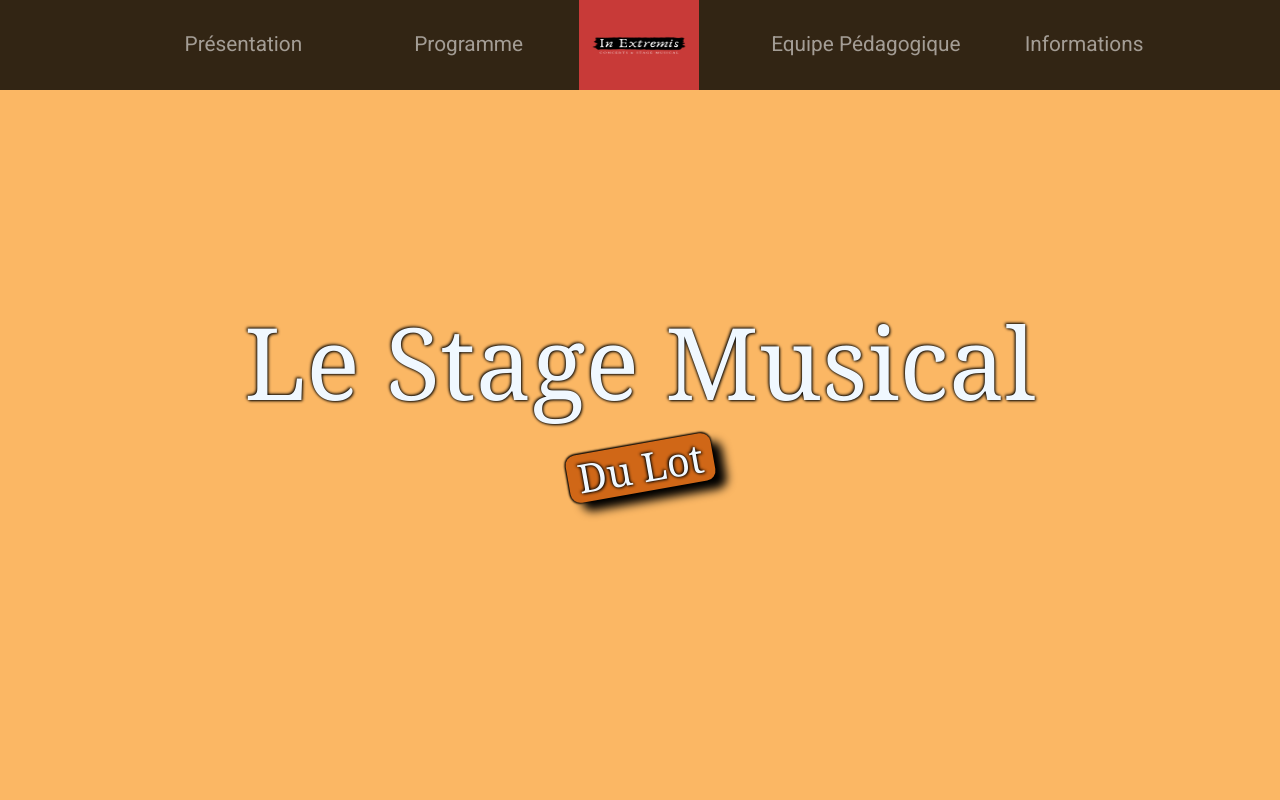
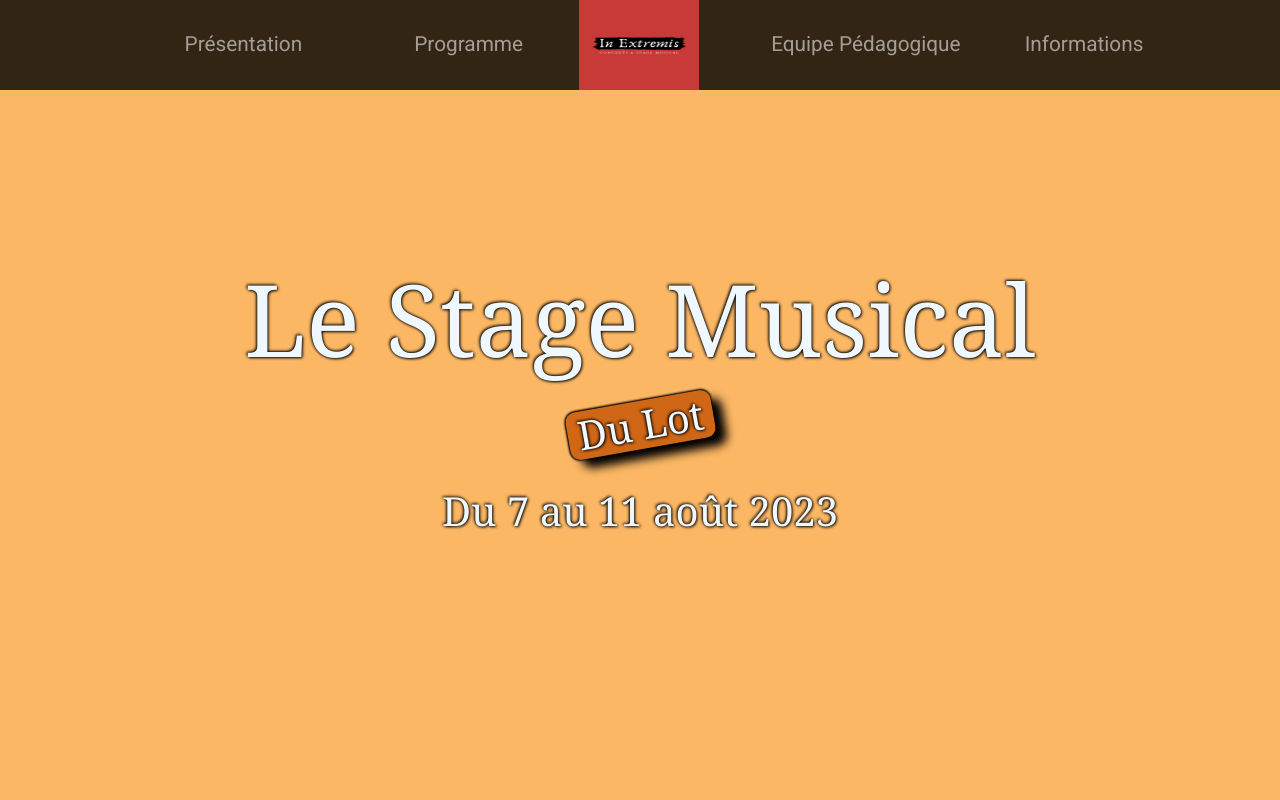
Before and after one commit to Funkysys/stage_musical_du_lot, a Next.js app: page / in a window 1280 px wide. Shown: the top 800 px of the page. Built offline with nearby package versions, Linux system fonts and the light colour scheme; a web font is replaced by a local one.

Commit message:
added date on welcome page

```diff
--- a/Components/DetailsPage/DetailsPage.module.css
+++ b/Components/DetailsPage/DetailsPage.module.css
@@ -11,7 +11,7 @@
 
 .titleDetails {
     position: relative;
-    right: 500px;
+    right: 200px;
     opacity: 0;
     margin-bottom: 5px;
     border-bottom: 2px solid #fbb764;
@@ -21,7 +21,7 @@
     margin-top: 5px;
     position: relative;
     text-align: center;
-    right: -500px;
+    right: -200px;
     opacity: 0;
     width: 60vw;
     font-size: 1em;
@@ -32,7 +32,7 @@
     margin: 30px 0;
     position: relative;
     text-align: center;
-    right: -500px;
+    right: -200px;
     opacity: 0;
     width: 95vw;
     font-size: 1em;
@@ -84,17 +84,19 @@
     }
 
     .titleDetails {
+        right: 500px;
         font-size: 2.5em;
         margin-bottom: 40px;
     }
 
     .paragraph {
+        right: -500px;
         margin-top: 30px;
-        width: 60vw;
         font-size: 1.4em;
     }
 
     .pDetailsContainer {
+        right: -500px;
         margin-top: 50px;
         margin-bottom: 30px;
         font-size: 1.4em;
--- a/Components/WelcomePage/WelcomePage.jsx
+++ b/Components/WelcomePage/WelcomePage.jsx
@@ -21,6 +21,7 @@ const WelcomePage = () => {
     const a2Ref = useRef()
     const l2Ref = useRef()
     const h2Ref = useRef()
+    const titleDateRef = useRef()
 
     useEffect(() => {
         setWidth(window.innerHeight)
@@ -54,6 +55,7 @@ const WelcomePage = () => {
             TL.to(h2Ref.current, { fontSize: "2.5em"}, '-=0.2')
         }
         TL.to(h2Ref.current, { boxShadow: "10px 10px 10px black, -1px -1px 2px rgba(0, 0, 0, 0.8), -1px 1px 2px rgba(0, 0, 0, 0.8), 1px -1px 2px rgba(0, 0, 0, 0.8)"}, '-=0.2')
+        TL.to(titleDateRef.current, { top: '0', opacity: '1'}, '-=0.5')
     }
     }, [ready])
     return (
@@ -75,6 +77,7 @@ const WelcomePage = () => {
                 <span ref={l2Ref} className={styles.l2}>l </span>
             </h1>
             <h2 className={styles.title2} ref={h2Ref}>Du Lot</h2>
+            <h3 className={styles.titleDate} ref={titleDateRef}>Du 7 au 11 août 2023</h3>
         </div>
     )
 }
--- a/Components/WelcomePage/WelcomePage.module.css
+++ b/Components/WelcomePage/WelcomePage.module.css
@@ -105,6 +105,16 @@
     top: 500px;
     opacity: 0;
 }
+.titleDate {
+    position: relative;
+    font-family: 'Noto serif', 'Courier New', Courier, monospace;
+    color: aliceblue;
+    text-shadow: 1px 1px 3px black, -1px -1px 3px black;
+    font-size: 1.8em;
+    margin-top: 30px;
+    opacity: 0;
+    /* top: 500px; */
+}
 
 @media screen and (min-width: 1081px) {
     .container h1 span {
@@ -113,4 +123,7 @@
     .title2 {
         font-size: 4.5em;
     }
+    .titleDate {
+        font-size: 2.5em;
+    }
 }
```
